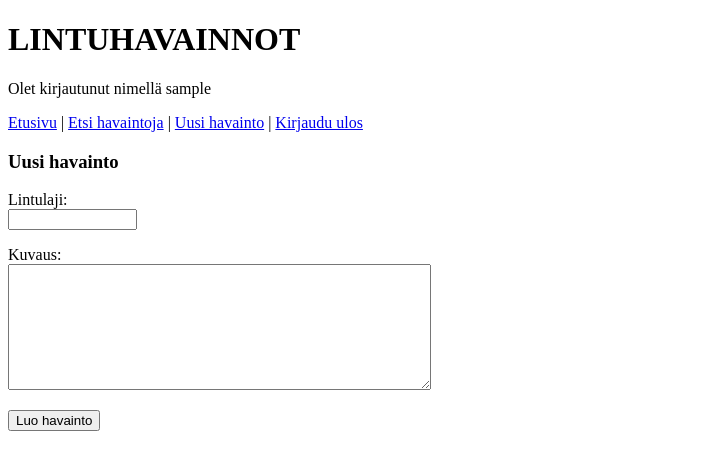
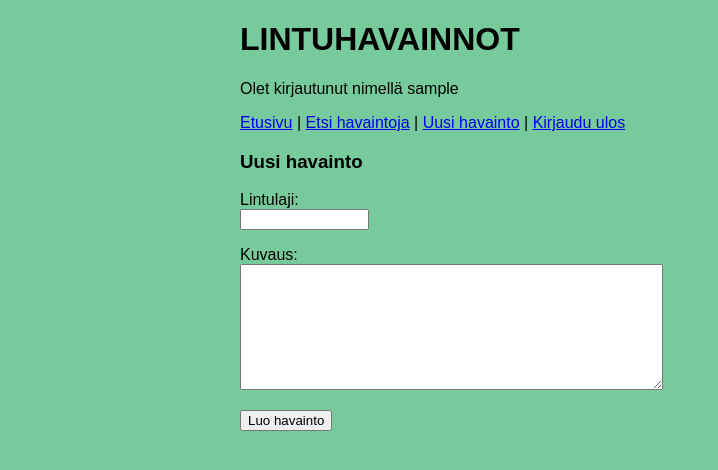
Before and after one commit to mariay986/Lintuhavainnot, a Flask app: page /new_item in a window 1280 px wide. Shown: the top 470 px of the page, without its empty margins (0-718 px from the left). Run offline with Flask 3, Linux system fonts and the light colour scheme; the visitor is signed in with stand-in values (Sample User, id 1); data that the repository does not hold is empty.

Commit message:
Create layout

```diff
--- /dev/null
+++ b/static/main.css
@@ -0,0 +1,6 @@
+body {
+  margin: auto;
+  max-width: 50em;
+  font-family: sans-serif;
+  background: rgba(60, 180, 113, 0.7)
+}
--- a/templates/layout.html
+++ b/templates/layout.html
@@ -3,6 +3,7 @@
 
 <head>
   <title>{% block title %}{% endblock %}</title>
+  <link rel="stylesheet" href="/static/main.css">
 </head>
 
 <body>
```
